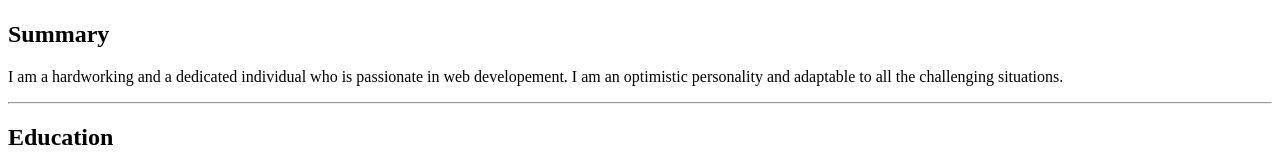
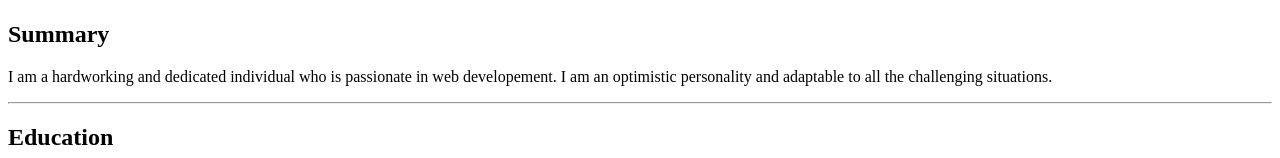
Before and after one commit to iSumitkhatri/Resume, a plain HTML site: page index.html in a window 1280 px wide. Shown: the part 183-341 px from the top of the page. Drawn offline with Linux system fonts and the light colour scheme.

Commit message:
Update index.html

```diff
--- a/index.html
+++ b/index.html
@@ -9,7 +9,7 @@
     <h1> Sumit Khatri</h1>
     <img src="./IMG_0826.jpg" height="100">
     <h2>Summary</h2>
-    <p>I am a hardworking and a dedicated individual who is passionate in web developement. I am an optimistic personality and adaptable to all the challenging situations. </p>
+    <p>I am a hardworking and dedicated individual who is passionate in web developement. I am an optimistic personality and adaptable to all the challenging situations. </p>
     <hr />
     <h2>Education</h2>
     <ul>
```
